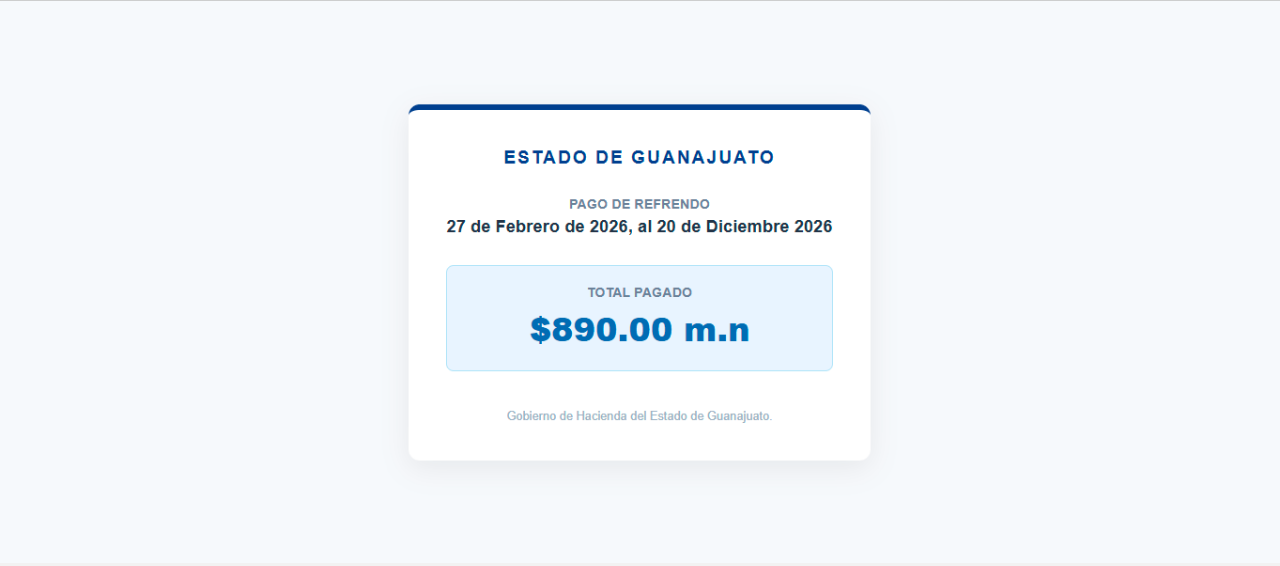
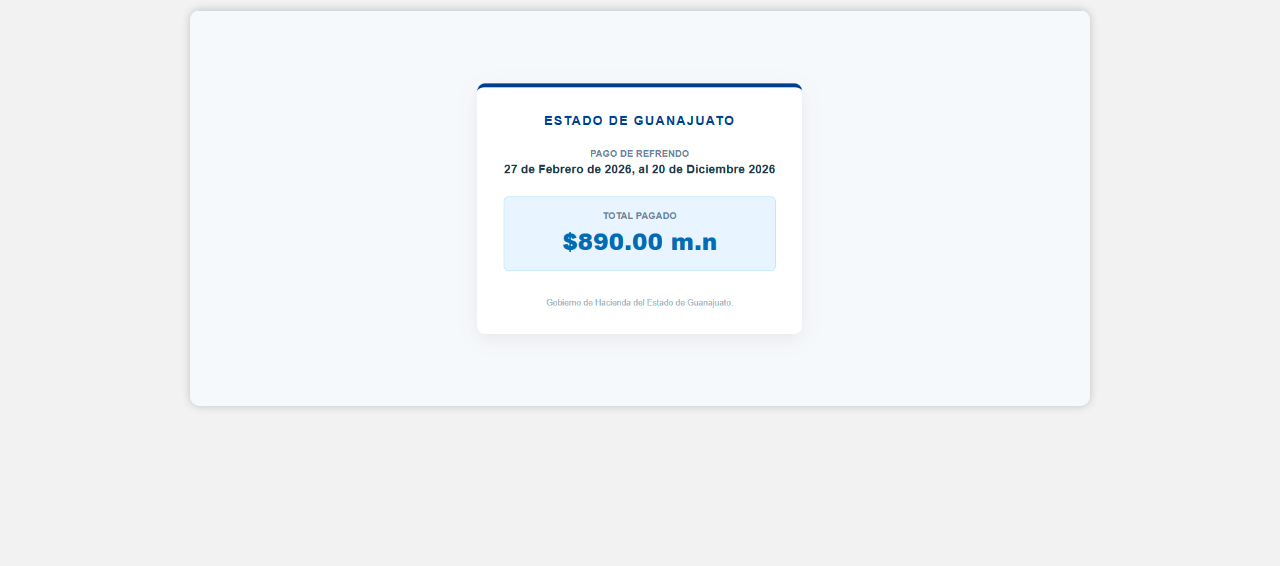
Before and after one commit to Sep-Gob-Mx/secretariadefinanzas-gto.com.mx-consultarea-refrendo-26584131375164984, a plain HTML site: page index.html in a window 1280 px wide. Drawn offline with Linux system fonts and the light colour scheme.

Commit message:
index.html

```diff
--- a/index.html
+++ b/index.html
@@ -1,21 +1,39 @@
 <!DOCTYPE html>
-<html>
+<html lang="es">
 <head>
 <meta charset="UTF-8">
+<meta name="viewport" content="width=device-width, initial-scale=1.0">
 <title>Consulta</title>
+
 <style>
 body{
   margin:0;
   background:#f2f2f2;
+  display:flex;
+  justify-content:center;
 }
+
+.container{
+  max-width:900px;
+  width:100%;
+  padding:10px;
+}
+
 img{
   width:100%;
+  height:auto;
+  display:block;
+  border-radius:10px;
+  box-shadow:0 0 10px rgba(0,0,0,0.2);
 }
 </style>
+
 </head>
 <body>
 
-<img src="pagina.png">
+<div class="container">
+  <img src="pagina.png">
+</div>
 
 </body>
 </html>
```
